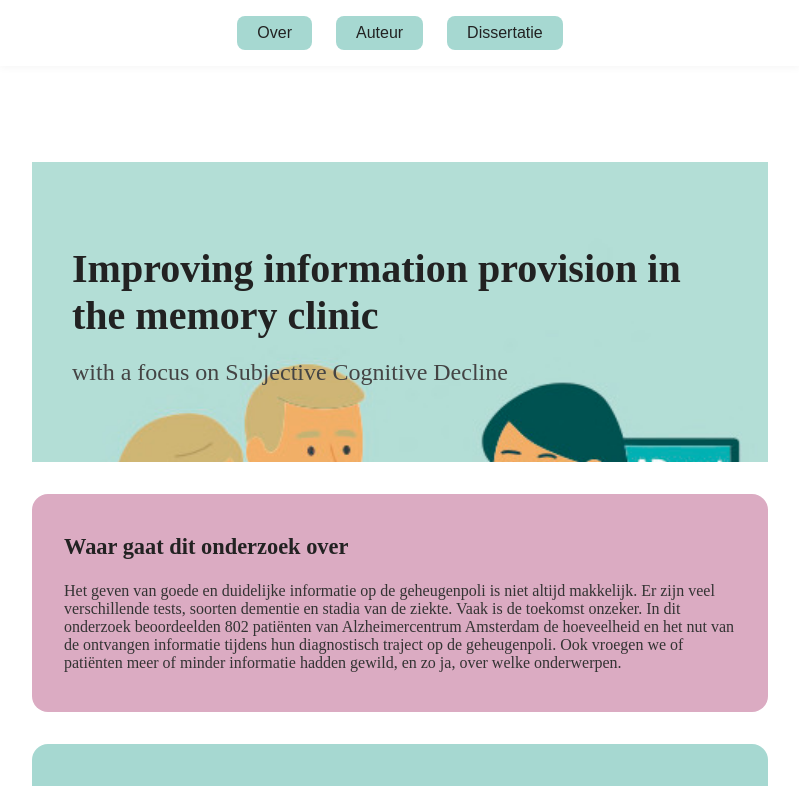
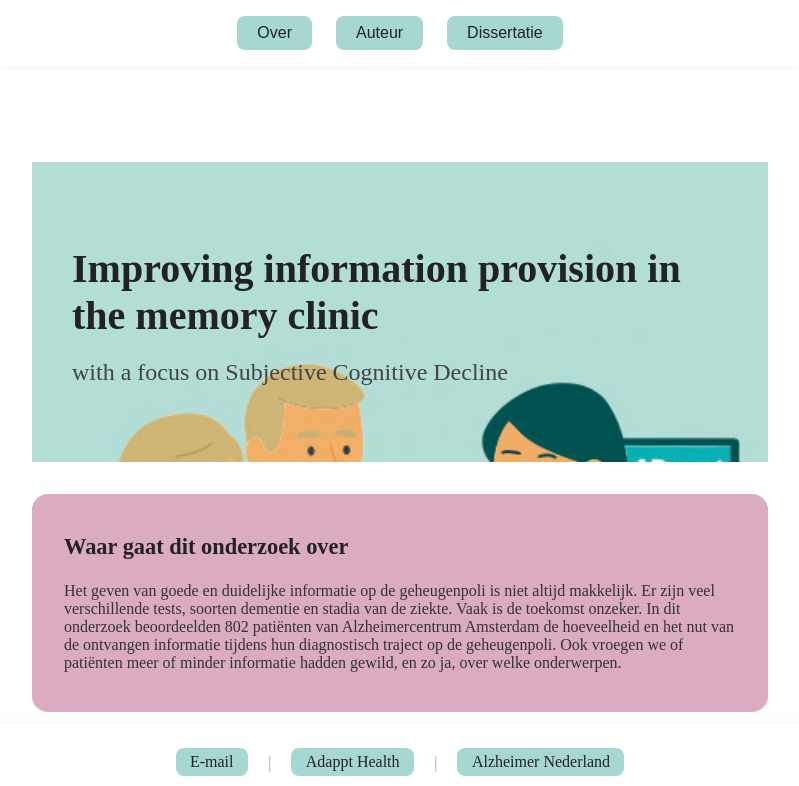
Before and after one commit to JCZuurmond/hma-hendriksen-dissertatie-website, a SvelteKit app: page / in a window 1280 px wide. Shown: the top 786 px of the page, without its empty margins (240-1039 px from the left). Built offline with nearby package versions, Linux system fonts and the light colour scheme.

Commit message:
Add footer

```diff
--- a/src/routes/+page.svelte
+++ b/src/routes/+page.svelte
@@ -56,6 +56,16 @@
       on Subjective Cognitive Decline "
     </p>
   </section>
+
+<footer class="site-footer visible">
+  <div class="footer-content">
+    <a href="mailto:foobar.com" class="footer-link">E-mail</a>
+    <span class="footer-separator">|</span>
+    <a href="https://www.adappt.health/nl/informatie" class="footer-link" target="_blank" rel="noopener noreferrer">Adappt Health</a>
+    <span class="footer-separator">|</span>
+    <a href="https://www.alzheimer-nederland.nl/" class="footer-link" target="_blank" rel="noopener noreferrer">Alzheimer Nederland</a>
+  </div>
+</footer>
 </main>
 
 <style>
@@ -253,4 +263,55 @@
     background-color: rgb(166, 216, 209);
     color: #111;
   }
+  .site-footer {
+    width: 100%;
+    background: #fff;
+    box-shadow: 0 -2px 8px rgba(0,0,0,0.04);
+    padding: 1.5rem 0 1.5rem 0;
+    display: flex;
+    justify-content: center;
+    align-items: center;
+    position: fixed;
+    left: 0;
+    bottom: 0;
+    z-index: 5;
+    transition: opacity 0.3s;
+  }
+  .footer-content {
+    display: flex;
+    flex-direction: row;
+    gap: 1.25rem;
+    align-items: center;
+    font-size: 1rem;
+    color: #222;
+  }
+  .footer-link {
+    color: #222;
+    text-decoration: none;
+    font-weight: 500;
+    background: rgb(166, 216, 209);
+    padding: 0.3rem 0.9rem;
+    border-radius: 0.5rem;
+    transition: background 0.2s;
+  }
+  .footer-link:hover {
+    background: rgb(219, 171, 194);
+    color: #111;
+  }
+  .footer-separator {
+    color: #aaa;
+    font-size: 1.1rem;
+    user-select: none;
+  }
+
+
+  :global(body) {
+    margin-bottom: 80px; /* space for footer */
+  }
+
+  .site-footer {
+    opacity: 1;
+    pointer-events: auto;
+  }
+
 </style>
```
Also changed, not shown: 1 other file (tests, documents, lock files or other folders).
